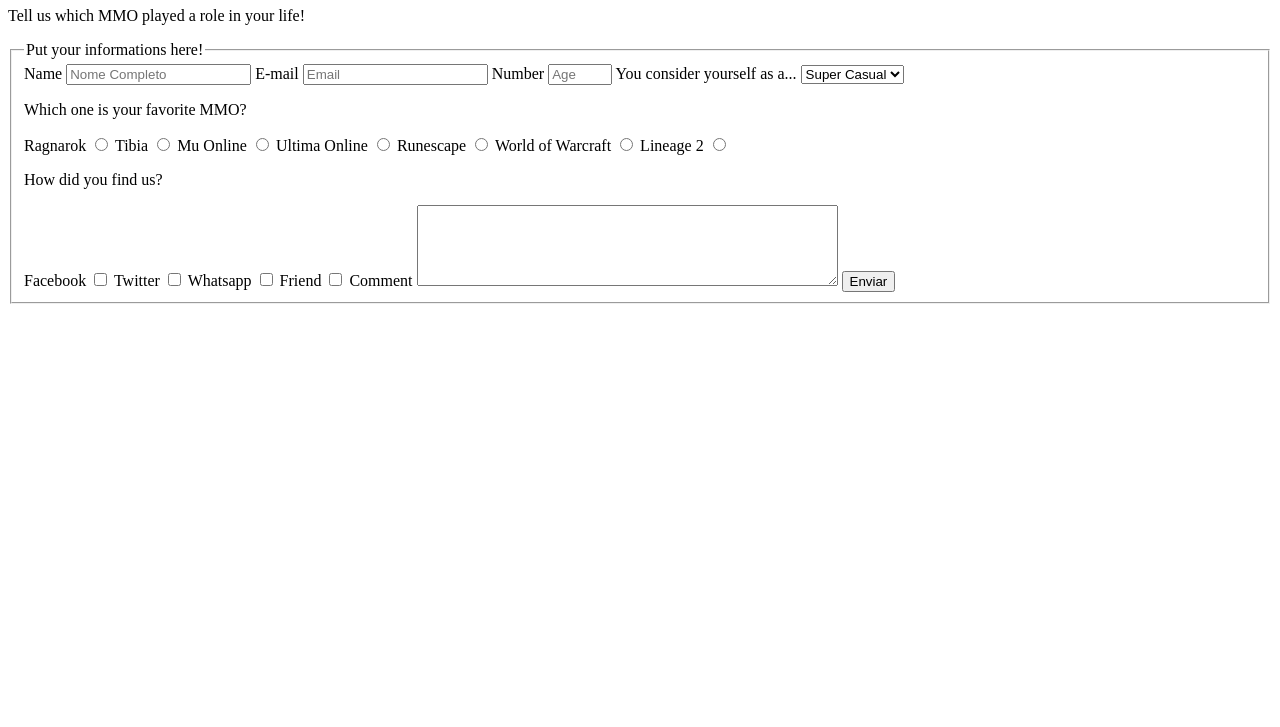
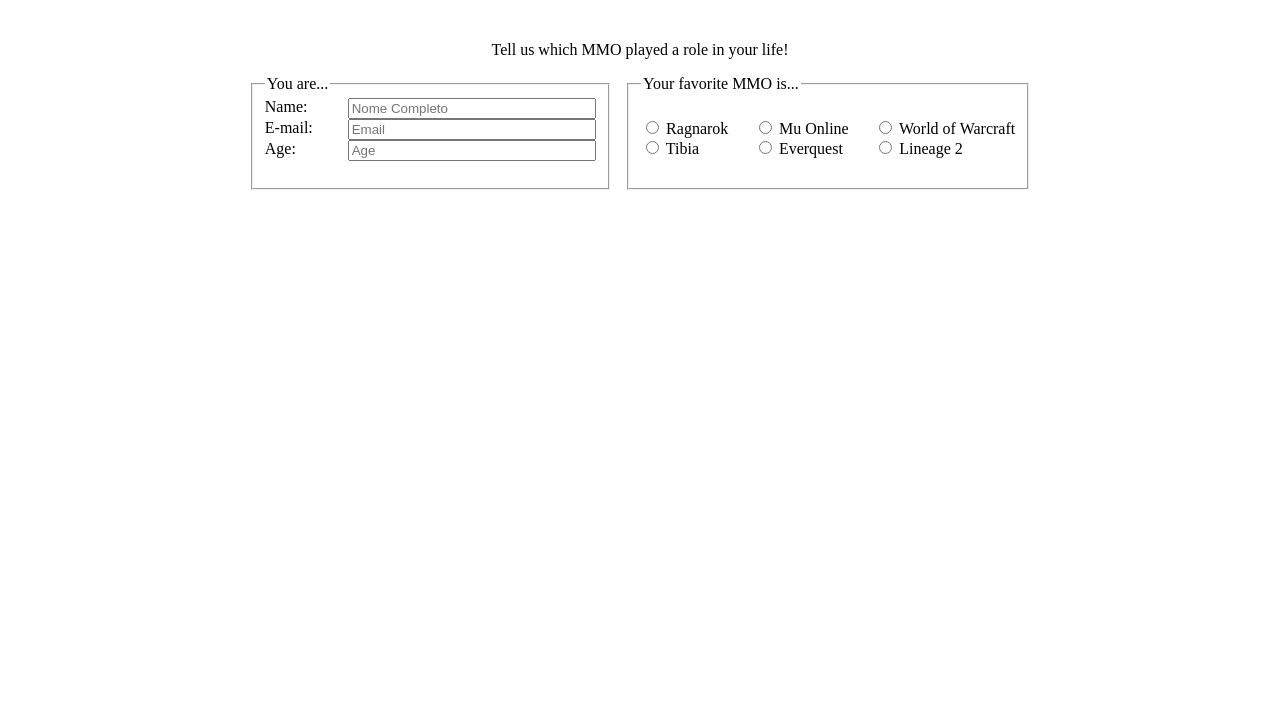
Before and after one commit to Fecef/freeCodeCamp, a website: page Survey Form/index.html in a window 1280 px wide. Shown: the part 73-800 px from the top of the page. Drawn offline with Linux system fonts and the light colour scheme.

Commit message:
Aplicando flexbox.

```diff
--- a/Survey Form/css/style.scss
+++ b/Survey Form/css/style.scss
@@ -1,3 +1,4 @@
+/* stylelint-disable selector-class-pattern */
 :root {
   font-size: 16px;
 }
@@ -6,5 +7,48 @@
 *::after,
 *::before {
   box-sizing: border-box;
-  size: 2px;
 }
+
+main {
+  max-width: 978px;
+  margin: 0 auto;
+}
+
+.intro {
+  text-align: center;
+}
+
+.survey {
+  display: flex;
+  flex-flow: row wrap;
+  justify-content: center;
+  width: 80%;
+  margin: 0 auto;
+  gap: 1vw;
+
+  .fieldset-1 {
+    flex: 1;
+
+    .fieldset-1__input {
+      width: 100%;
+    }
+  }
+}
+
+.favorite-mmo {
+  display: flex;
+  flex-flow: row wrap;
+  align-items: center;
+  height: 10vh;
+  gap: 2vw;
+}
+
+.col-25 {
+  float: left;
+  width: 25%;
+}
+
+.col-75 {
+  float: left;
+  width: 75%;
+}
--- a/Survey Form/index.html
+++ b/Survey Form/index.html
@@ -5,52 +5,116 @@
   <meta charset="UTF-8" />
   <meta http-equiv="X-UA-Compatible" content="IE=edge" />
   <meta name="viewport" content="width=device-width, initial-scale=1.0" />
-  <link rel="stylesheet" href="css/grid.css" />
   <link rel="stylesheet" href="css/style.css" />
   <title>Your MMO Survey</title>
 </head>
 
 <body>
+  <main>
     <!-- Introdução -->
+    <div class="intro">
       <h1 id="title">GLOBAL MMO SURVEY</h1>
+      <br>
       <p id="description">Tell us which MMO played a role in your life!</p>
+    </div>
 
     <!-- Questionário -->
-  <form id="survey-form" action="#" autocomplete="off">
-    <fieldset>
-      <legend>Put your informations here!</legend>
-      <label for="name" id="name-label">Name</label>
-      <input type="text" name="name" id="name" placeholder="Nome Completo" required />
-      <label for="email" id="email-label">E-mail</label>
-      <input type="email" name="email" id="email" placeholder="Email" required />
-      <label for="number" id="number-label">Number</label>
-      <input type="number" name="number" id="number" min="18" max="130" placeholder="Age" required />
+    <section>
+      <form class="survey" id="survey-form" action="#" autocomplete="off">
 
+        <fieldset class="fieldset-1">
+          <legend>You are...</legend>
+
+          <div class="row">
+            <div class="col-25">
+              <label for="name" id="name-label">Name:</label>
+            </div>
+            <div class="col-75">
+              <input class="fieldset-1__input" type="text" name="name" id="name" placeholder="Nome Completo" required />
+            </div>
+          </div>
+
+          <div class="row">
+            <div class="col-25">
+              <label for="email" id="email-label">E-mail:</label>
+            </div>
+            <div class="col-75">
+              <input class="fieldset-1__input" type="email" name="email" id="email" placeholder="Email" required />
+            </div>
+          </div>
+
+          <div class="row">
+            <div class="col-25">
+              <label for="number" id="number-label">Age:</label>
+            </div>
+            <div class="col-75">
+              <input class="fieldset-1__input" type="number" name="number" id="number" min="18" max="130"
+                placeholder="Age" required />
+            </div>
+          </div>
+        </fieldset>
+
+        <fieldset class="fieldset-2">
+          <legend>Your favorite MMO is...</legend>
+
+          <div class="favorite-mmo">
+            <div>
+              <div>
+                <input type="radio" name="mmo" id="ragnarok" value="ragnarok" />
+                <label for="ragnarok">Ragnarok</label>
+              </div>
+
+              <div>
+                <input type="radio" name="mmo" id="tibia" value="tibia" />
+                <label for="tibia">Tibia</label>
+              </div>
+            </div>
+
+            <div>
+              <div>
+                <input type="radio" name="mmo" id="mu" value="mu" />
+                <label for="mu">Mu Online</label>
+              </div>
+
+              <div>
+                <input type="radio" name="mmo" id="everquest" value="everquest" />
+                <label for="everquest">Everquest</label>
+              </div>
+            </div>
+
+            <div>
+              <div>
+                <input type="radio" name="mmo" id="world-of-warcraft" value="world-of-warcraft" />
+                <label for="world-of-warcraft">World of Warcraft</label>
+              </div>
+
+              <div>
+                <input type="radio" name="mmo" id="lineage-2" value="lineage-2" />
+                <label for="lineage-2">Lineage 2</label>
+              </div>
+            </div>
+          </div>
+        </fieldset>
+
+
+
+        <!-- <div>
+            <div>
               <label for="dropdown">You consider yourself as a...</label>
+            </div>
+            <div>
               <select name="dropdown" id="dropdown">
                 <option value="super-casual">Super Casual</option>
                 <option value="casual">Casual</option>
                 <option value="hardcore">Hardcore</option>
                 <option value="no-life">No Life</option>
               </select>
+            </div>
+          </div>
 
-      <p>Which one is your favorite MMO?</p>
-      <label for="ragnarok">Ragnarok</label>
-      <input type="radio" name="mmo" id="ragnarok" value="ragnarok" />
-      <label for="tibia">Tibia</label>
-      <input type="radio" name="mmo" id="tibia" value="tibia" />
-      <label for="mu">Mu Online</label>
-      <input type="radio" name="mmo" id="mu" value="mu" />
-      <label for="ultima">Ultima Online</label>
-      <input type="radio" name="mmo" id="ultima" value="ultima" />
-      <label for="runescape">Runescape</label>
-      <input type="radio" name="mmo" id="runescape" value="runescape" />
-      <label for="world-of-warcraft">World of Warcraft</label>
-      <input type="radio" name="mmo" id="world-of-warcraft" value="world-of-warcraft" />
-      <label for="lineage-2">Lineage 2</label>
-      <input type="radio" name="mmo" id="lineage-2" value="lineage-2" />
+          <div>
+            <p>How did you find us?</p>
 
-      <p>How did you find us?</p>
             <label for="facebook">Facebook</label>
             <input type="checkbox" name="facebook" id="facebook" value="facebook">
             <label for="twitter">Twitter</label>
@@ -59,15 +123,23 @@
             <input type="checkbox" name="whatsapp" id="whatsapp" value="whatsapp">
             <label for="friend">Friend</label>
             <input type="checkbox" name="friend" id="friend" value="friend">
+          </div>
 
-      <label for="review">Comment</label>
+          <div>
+            <div>
+              <label for="review">Comments</label>
+            </div>
             <textarea name="review" id="review" cols="50" rows="5"></textarea>
+          </div>
 
+          <div>
             <button id="submit" type="submit" onclick="alert('Obrigado por participar!')">
               Enviar
             </button>
-    </fieldset>
+          </div> -->
       </form>
+    </section>
+  </main>
   <script src="https://cdn.freecodecamp.org/testable-projects-fcc/v1/bundle.js"></script>
 </body>
 
```
Also changed, not shown: Survey Form/.stylelintrc.json, Survey Form/css/grid.css (deleted), Survey Form/css/style.css, 1 other file. Lines whose indentation alone changed are shown as unchanged.
